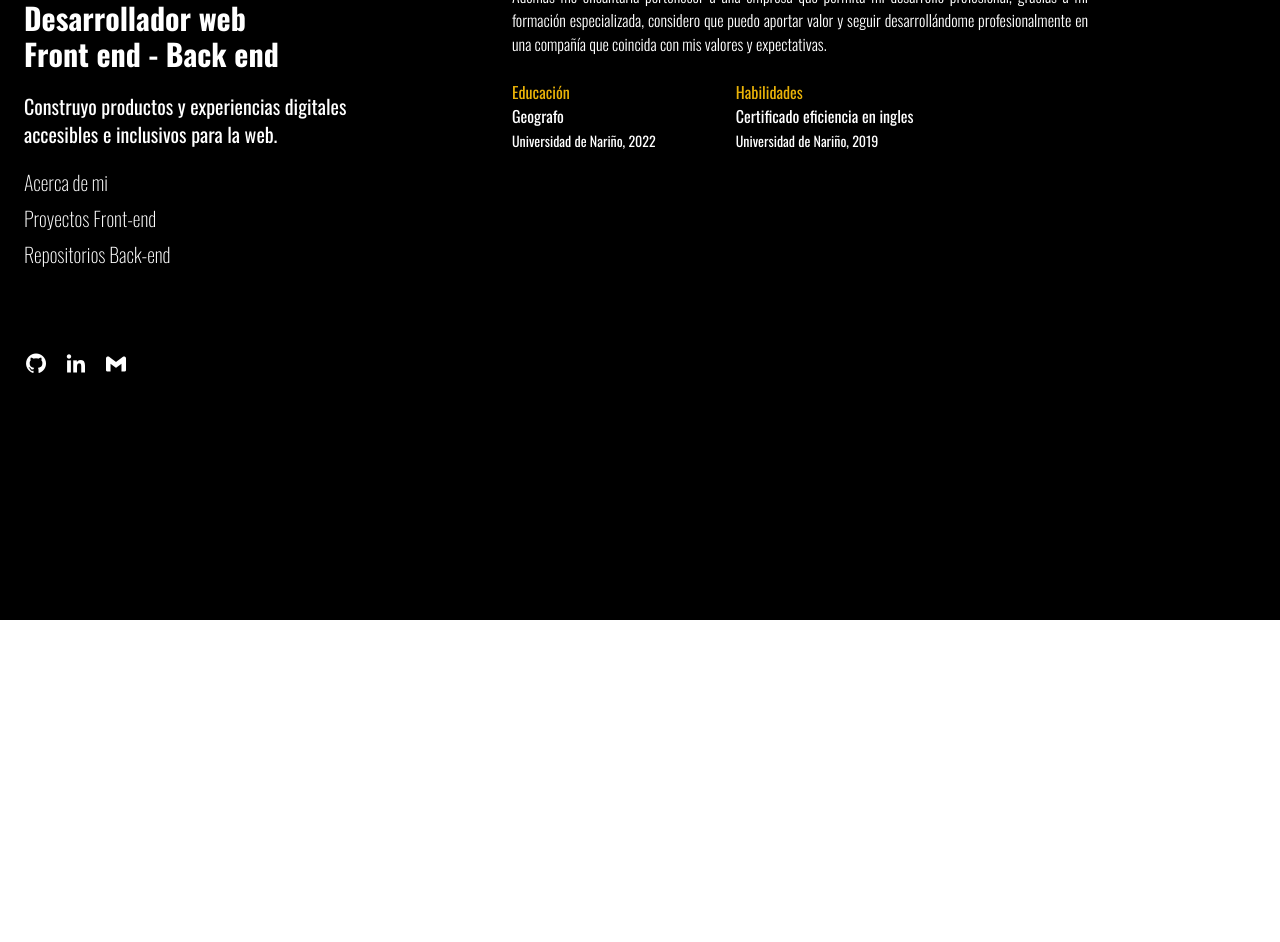
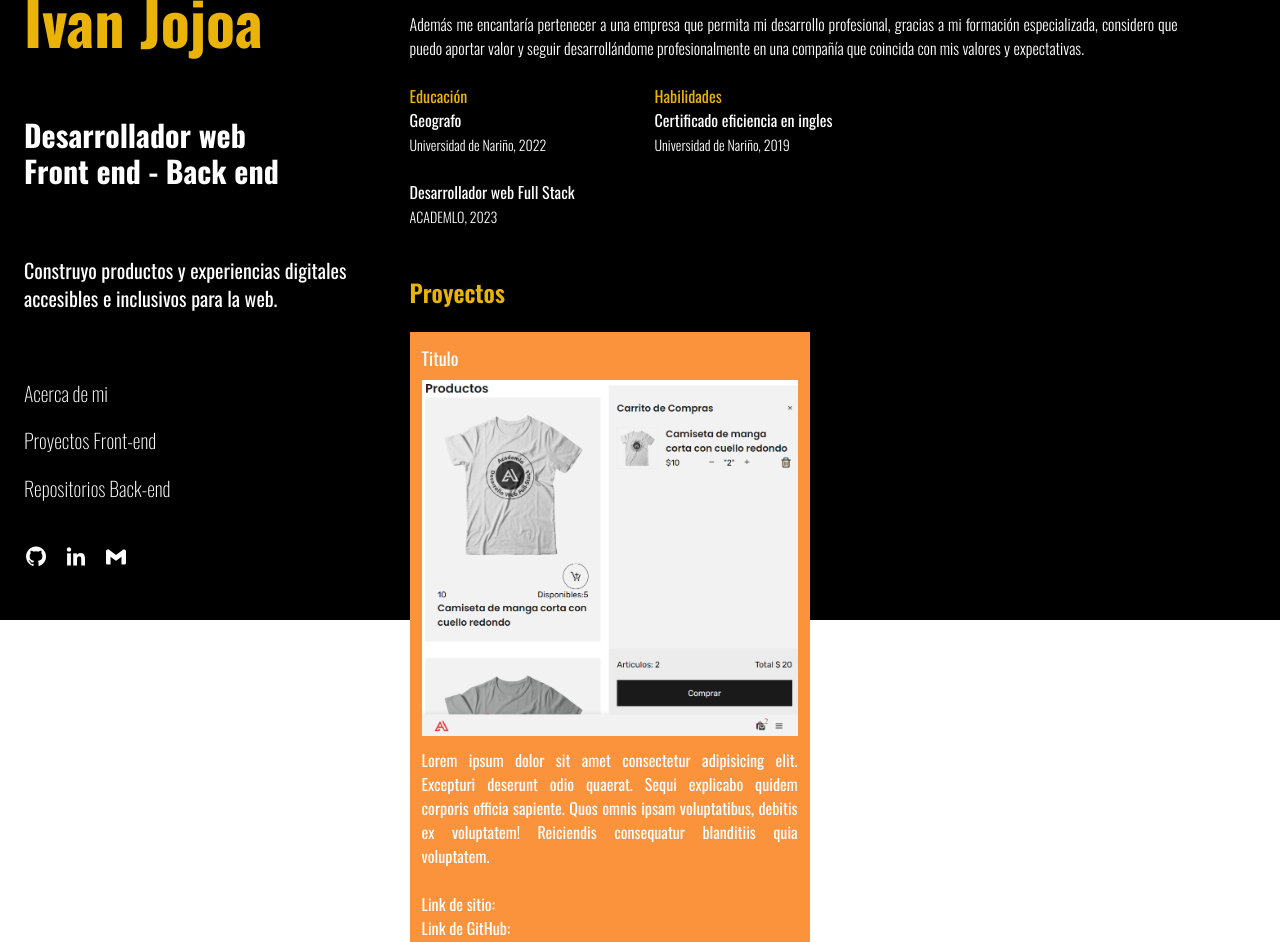
Before and after one commit to pinzaivan/portfolio, a React (Vite) app: page / in a window 1280 px wide. Shown: the part 180-1122 px from the top of the page. Before the commit the page ends 800 px from the top, so only its background shows below. Built offline with nearby package versions, Linux system fonts and the light colour scheme.

Commit message:
281223 card

```diff
--- a/src/App.jsx
+++ b/src/App.jsx
@@ -5,7 +5,7 @@ import { Home } from './pages/Home';
 
 function App() {
   return (
-    <main className='font-["Oswald",_sans-serif;] font-normal bg-black text-white grid top-0 w-screen h-screen'>
+    <main className='font-["Oswald",_sans-serif;] font-normal bg-black text-white flex w-screen h-screen'>
       <Home />
     </main>
   );
--- a/src/components/Home/AboutMe.jsx
+++ b/src/components/Home/AboutMe.jsx
@@ -3,7 +3,7 @@ import React from 'react';
 export const AboutMe = () => {
   return (
     <main>
-      <section className="text-xl flex flex-col gap-5 fixed left-6 w-[30%]">
+      <section className="text-xl grid gap-8 fixed left-6 w-[30%] h-[90%]">
         <h2 className='text-4xl font-bold font-["Oswald",_sans-serif;]'>
           Hola, soy
         </h2>
@@ -23,7 +23,7 @@ export const AboutMe = () => {
           <li>Repositorios Back-end</li>
         </ul>
 
-        <ul className="flex text-2xl gap-4 mt-16">
+        <ul className="flex text-2xl gap-4">
           <a href="https://github.com/pinzaivan" class="bx bxl-github"></a>
           <a
             href="https://www.linkedin.com/in/ivan-dario-jojoa-pinza-542557244/?originalSubdomain=co"
--- a/src/components/Home/Header.jsx
+++ b/src/components/Home/Header.jsx
@@ -6,6 +6,7 @@ export const Header = () => {
       <nav>
         <h2 className="text-xs text-yellow-500"> hamburguesa</h2>
       </nav>
+      <br></br>
     </section>
   );
 };
--- a/src/components/Home/Main.jsx
+++ b/src/components/Home/Main.jsx
@@ -7,10 +7,7 @@ export const Main = () => {
   return (
     <main>
       <AboutMe />
-
       <Presentation />
-
-      <Projects />
     </main>
   );
 };
--- a/src/components/Home/Presentation.jsx
+++ b/src/components/Home/Presentation.jsx
@@ -1,12 +1,13 @@
 import React from 'react';
+import { Projects } from './Projects';
 
 export const Presentation = () => {
   return (
     <main>
-      <section className="fixed w-[45%] h-screen left-[40%] text-justify">
-        <h2 className="text-yellow-500 font-semibold text-xl">Acerca de mi</h2>
+      <section className="absolute w-[60%] h-screen left-[32%] text-justify">
+        <h2 className="text-yellow-500 font-semibold text-2xl">Acerca de mi</h2>
         <p className="font-light">
-          {' '}
+          <br></br>
           Soy una persona organizada, responsable y con una gran motivación, soy
           capaz de adaptarme a cualquier circunstancia y dar siempre lo mejor de
           mí en cualquier proyecto, al mismo tiempo me esfuerzo por trabajar en
@@ -24,17 +25,29 @@ export const Presentation = () => {
             <h3 className="text-yellow-500">Educación</h3>
             <li>
               Geografo<br></br>
-              <span className="text-sm">Universidad de Nariño, 2022</span>
+              <span className="text-sm font-light">
+                Universidad de Nariño, 2022
+              </span>
+            </li>
+            <br></br>
+            <li>
+              Desarrollador web Full Stack<br></br>
+              <span className="text-sm font-light">ACADEMLO, 2023</span>
             </li>
           </ul>
           <ul>
             <h3 className="text-yellow-500">Habilidades</h3>
             <li>
               Certificado eficiencia en ingles<br></br>
-              <span className="text-sm">Universidad de Nariño, 2019</span>
+              <span className="text-sm font-light">
+                Universidad de Nariño, 2019
+              </span>
             </li>
           </ul>
         </div>
+        <br></br>
+        <br></br>
+        <Projects />
       </section>
     </main>
   );
--- a/src/components/Home/Projects.jsx
+++ b/src/components/Home/Projects.jsx
@@ -3,7 +3,31 @@ import React from 'react';
 export const Projects = () => {
   return (
     <main>
-      <h1>projectssssssssssssss s s sdd d s</h1>
+      <h1 className="className= text-yellow-500 font-semibold text-2xl">
+        Proyectos
+      </h1>
+      <br></br>
+      <section className="h-full grid grid-cols-2 gap-20">
+        <div className="h-[610px] w-[400px] bg-orange-400 p-3">
+          <h2 className="pb-2 text-lg">Titulo</h2>
+          <img src="/public/images/project_0.png" alt="" />
+          <p className="pt-3">
+            Lorem ipsum dolor sit amet consectetur adipisicing elit. Excepturi
+            deserunt odio quaerat. Sequi explicabo quidem corporis officia
+            sapiente. Quos omnis ipsam voluptatibus, debitis ex voluptatem!
+            Reiciendis consequatur blanditiis quia voluptatem.
+          </p>
+          <br></br>
+          <ul>
+            <li>
+              Link de sitio: <span></span>
+            </li>
+            <li>
+              Link de GitHub: <span></span>
+            </li>
+          </ul>
+        </div>
+      </section>
     </main>
   );
 };
```
Also changed, not shown: src/components/auxilar.jsx (deleted).
